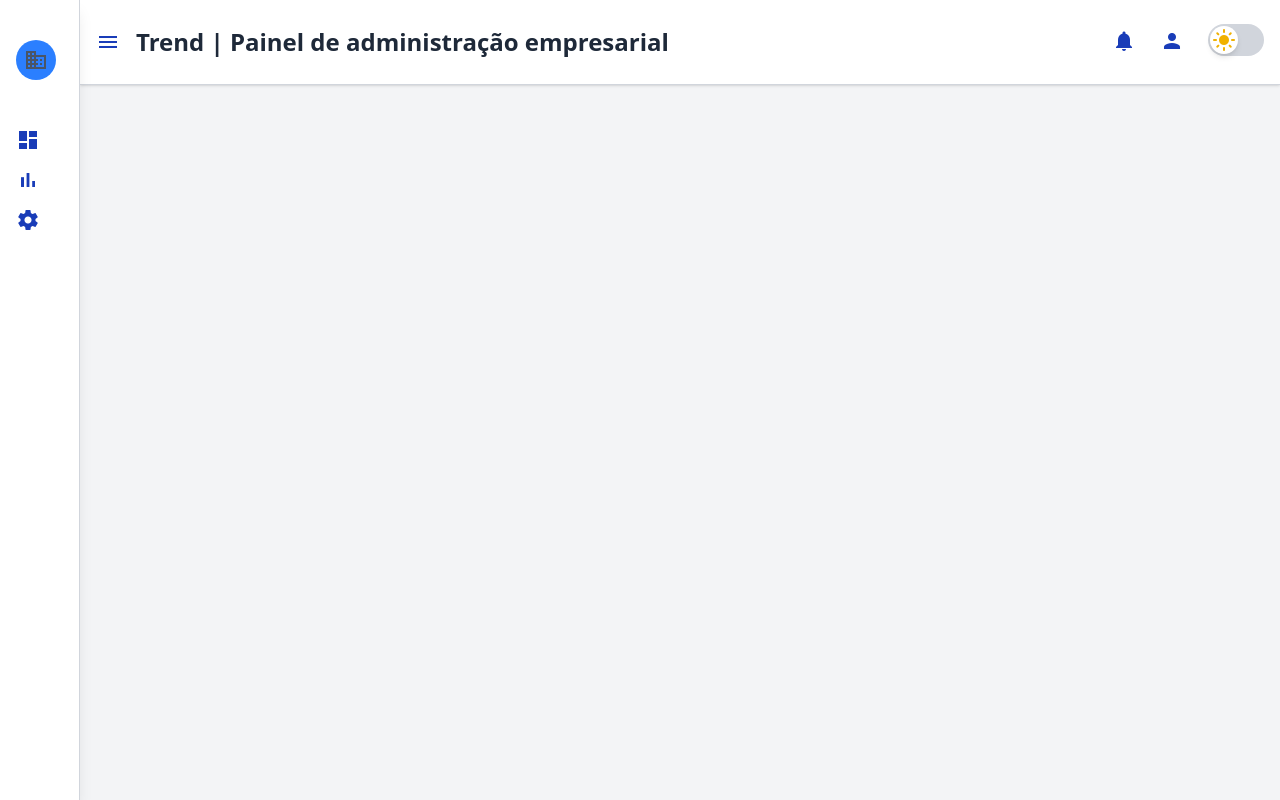
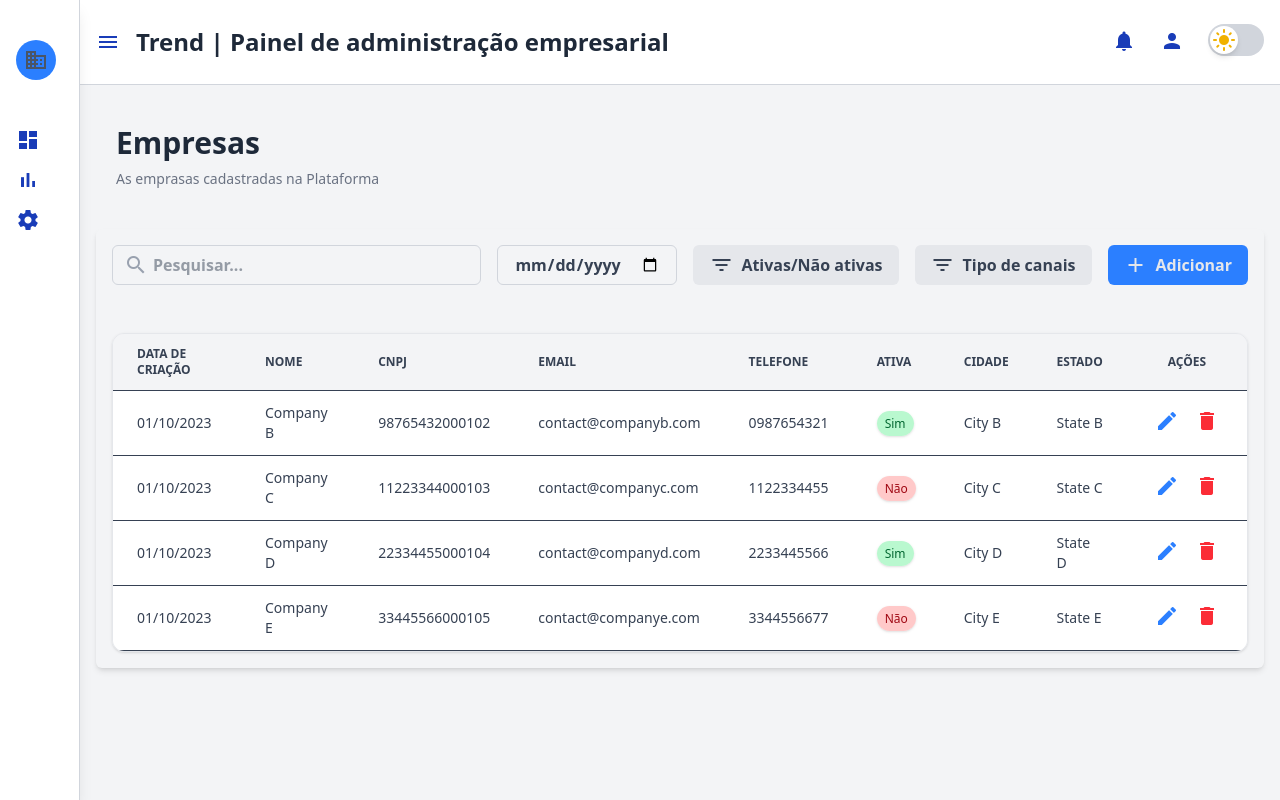
Before and after one commit to coderick137/teste-tecnico-trend, an Angular app: page / in a window 1280 px wide. Built offline with nearby package versions, Linux system fonts and the light colour scheme; data requests are answered from the project's data file.

Commit message:
lista de empresas e correção de rotas

```diff
--- a/src/app/components/companies-list/companies-list.component.html
+++ b/src/app/components/companies-list/companies-list.component.html
@@ -34,9 +34,10 @@
         Tipo de canais
       </button>
       <button
-        class="h-10 px-4 bg-blue-500 text-gray-200 rounded-md hover:bg-blue-600 focus:outline-none focus:ring-2 focus:ring-blue-500"
+        class="h-10 px-4 bg-blue-500 text-gray-200 rounded-md hover:bg-blue-600 focus:outline-none focus:ring-2 focus:ring-blue-500 flex items-center gap-2"
         (click)="goToRegister()"
       >
+        <span class="material-icons">add</span>
         Adicionar
       </button>
     </div>
--- a/src/app/components/dashboard/dashboard.component.html
+++ b/src/app/components/dashboard/dashboard.component.html
@@ -152,4 +152,29 @@
       </nav>
     </div>
   </header>
+
+  <main
+    class="flex-1 bg-gray-100 dark:bg-gray-900 transition-colors duration-700 ease-in-out px-4 py-6"
+    [ngClass]="{ 'ml-64': isSidebarOpen, 'ml-20': !isSidebarOpen }"
+  >
+    <div>
+      <div
+        class="flex flex-col w-full h-full rounded-md py-4 px-5 transition-all duration-700 ease-in-out"
+      >
+        <div class="flex flex-col w-full h-full gap-2 mb-6">
+          <h1
+            class="text-3xl font-bold text-gray-800 dark:text-gray-200 transition-colors duration-700 ease-in-out"
+          >
+            {{ title }}
+          </h1>
+          <p
+            class="text-sm font-normal text-gray-500 dark:text-gray-400 transition-colors duration-700 ease-in-out"
+          >
+            {{ subtitle }}
+          </p>
+        </div>
+      </div>
+    </div>
+    <router-outlet></router-outlet>
+  </main>
 </div>
--- a/src/app/components/dashboard/dashboard.component.ts
+++ b/src/app/components/dashboard/dashboard.component.ts
@@ -1,25 +1,44 @@
 import { Component, OnInit } from '@angular/core';
 import { ThemeService } from '../../service/theme.service';
 import { CommonModule } from '@angular/common';
+import { NavigationEnd, Router, RouterOutlet } from '@angular/router';
 
 @Component({
   selector: 'app-dashboard',
   standalone: true,
-  imports: [CommonModule],
+  imports: [CommonModule, RouterOutlet],
   templateUrl: './dashboard.component.html',
   styleUrls: ['./dashboard.component.css'],
 })
 export class DashboardComponent implements OnInit {
+  public title = 'Empresas';
+  public subtitle = 'As emprasas cadastradas na Plataforma';
+
   public isDarkMode;
   public isSidebarOpen: boolean = false;
   public showSidebarContent: boolean = false;
 
-  constructor(private themeService: ThemeService) {
+  constructor(private themeService: ThemeService, private router: Router) {
     this.isDarkMode = this.themeService.darkMode$;
   }
 
   ngOnInit(): void {
     this.themeService.init();
+
+    this.router.events.subscribe((event) => {
+      if (event instanceof NavigationEnd) {
+        if (this.router.url.includes('/register')) {
+          this.title = 'Adicionar Empresa';
+          this.subtitle = 'Preencher dados para adicionar empresa';
+        } else if (this.router.url.includes('/edit')) {
+          this.title = 'Editar Empresa';
+          this.subtitle = 'Alterar dados da empresa';
+        } else {
+          this.title = 'Empresas';
+          this.subtitle = 'As empresas cadastradas na Plataforma';
+        }
+      }
+    });
   }
 
   toggleDarkMode(): void {
```
Also changed, not shown: src/app/app.routes.ts (+10 -3 lines).
